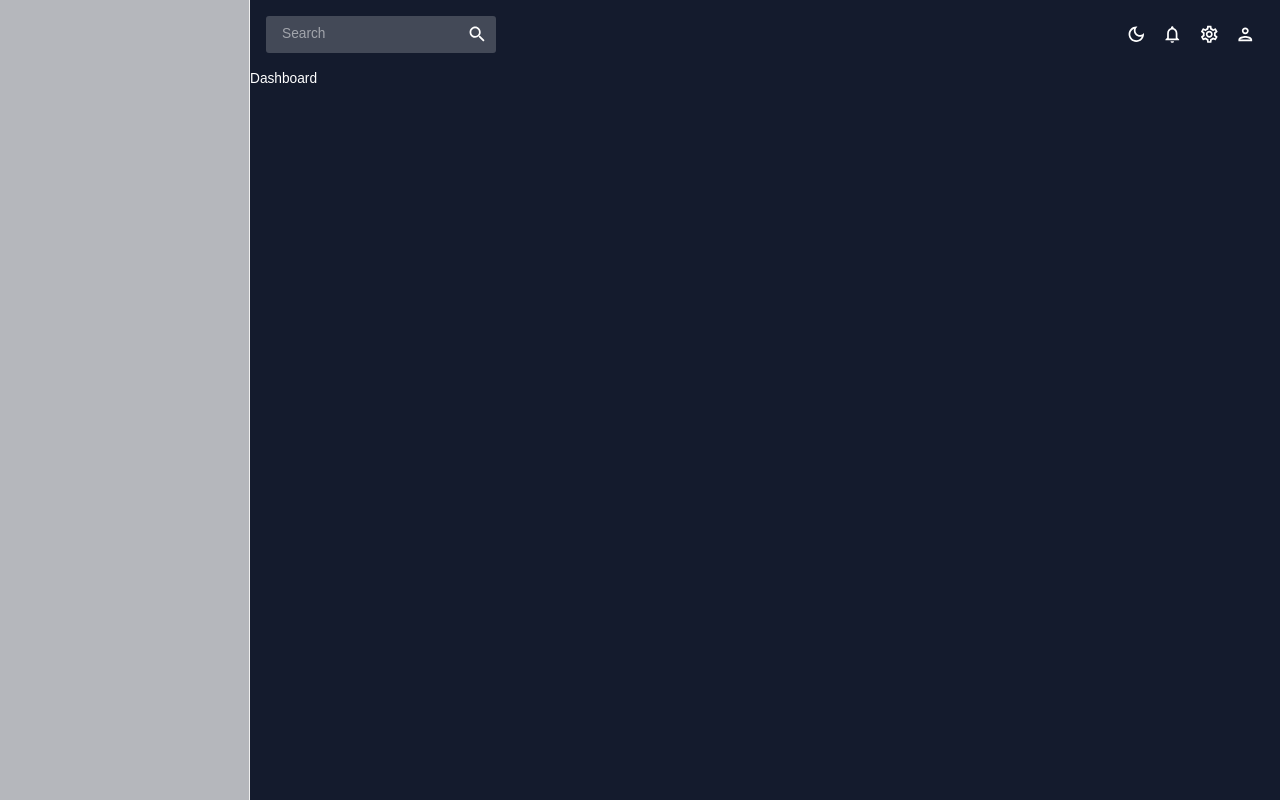
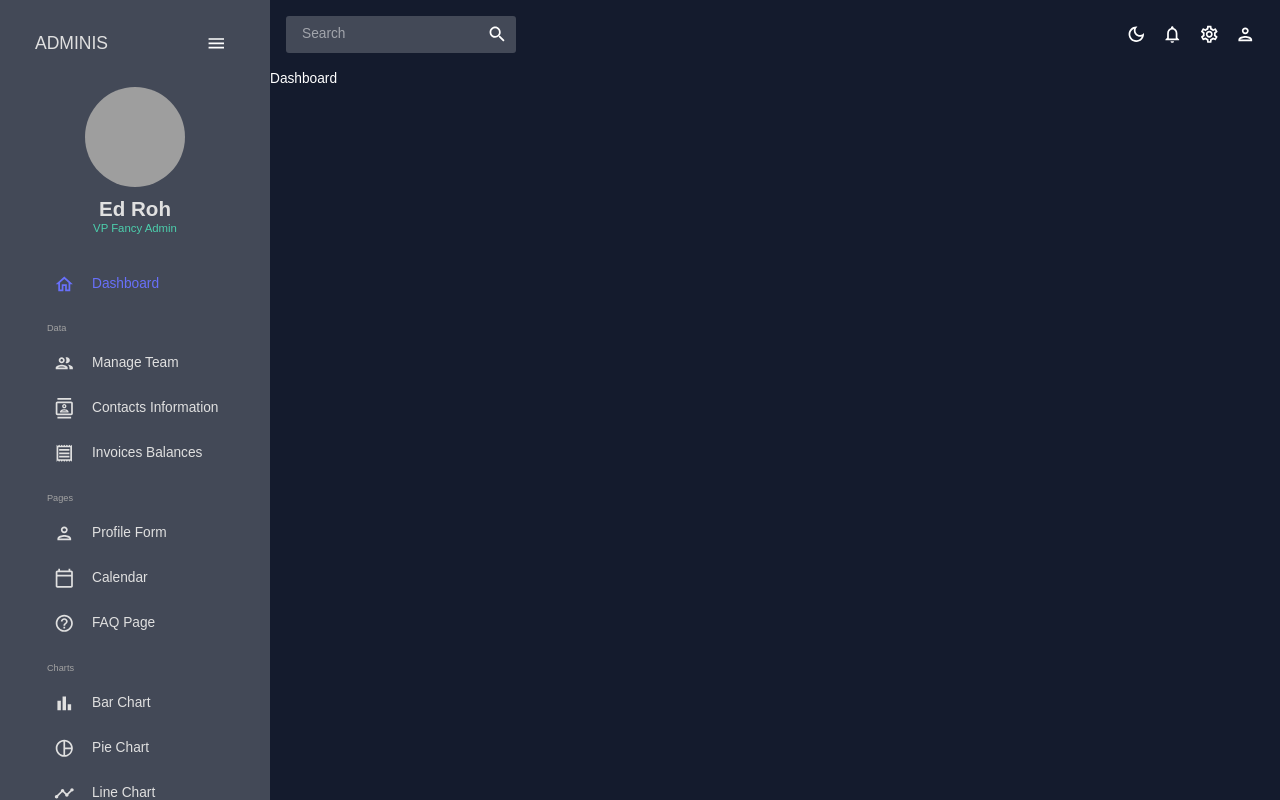
Before and after one commit to mutahir-muhammad/dashboard-portfolio, a React (Vite) app: page / in a window 1280 px wide. Built offline with nearby package versions, Linux system fonts and the light colour scheme; grey boxes are pictures that could not be loaded; a web font is replaced by a local one.

Commit message:
changed sidebar to older version

```diff
--- a/package.json
+++ b/package.json
@@ -27,7 +27,7 @@
     "formik": "^2.4.6",
     "react": "^18.3.1",
     "react-dom": "^18.3.1",
-    "react-pro-sidebar": "^1.1.0",
+    "react-pro-sidebar": "^0.7.1",
     "react-router-dom": "^6.27.0",
     "yup": "^1.4.0"
   },
--- a/src/scenes/global/Sidebar.jsx
+++ b/src/scenes/global/Sidebar.jsx
@@ -1,7 +1,8 @@
 import { useState } from "react";
-import { Sidebar, Menu, MenuItem } from "react-pro-sidebar";
+import { ProSidebar, Menu, MenuItem } from "react-pro-sidebar";
 import { Box, IconButton, Typography, useTheme } from "@mui/material";
 import { Link } from "react-router-dom";
+import "react-pro-sidebar/dist/css/styles.css";
 import { tokens } from "../../theme";
 import HomeOutlinedIcon from "@mui/icons-material/HomeOutlined";
 import PeopleOutlinedIcon from "@mui/icons-material/PeopleOutlined";
@@ -34,7 +35,7 @@ const Item = ({ title, to, icon, selected, setSelected }) => {
   );
 };
 
-const ProSidebar = () => {
+const Sidebar = () => {
   const theme = useTheme();
   const colors = tokens(theme.palette.mode);
   const [isCollapsed, setIsCollapsed] = useState(false);
@@ -60,7 +61,7 @@ const ProSidebar = () => {
         },
       }}
     >
-      <Sidebar collapsed={isCollapsed}>
+      <ProSidebar collapsed={isCollapsed}>
         <Menu iconShape="square">
           {/* LOGO AND MENU ICON */}
           <MenuItem
@@ -95,7 +96,7 @@ const ProSidebar = () => {
                   alt="profile-user"
                   width="100px"
                   height="100px"
-                  src={`../../assets/dp.jpg`}
+                  src={`../../assets/user.png`}
                   style={{ cursor: "pointer", borderRadius: "50%" }}
                 />
               </Box>
@@ -106,10 +107,10 @@ const ProSidebar = () => {
                   fontWeight="bold"
                   sx={{ m: "10px 0 0 0" }}
                 >
-                  Muhammad Mutahir
+                  Ed Roh
                 </Typography>
                 <Typography variant="h5" color={colors.greenAccent[500]}>
-                  Program Coordinator at ETL Online
+                  VP Fancy Admin
                 </Typography>
               </Box>
             </Box>
@@ -219,7 +220,7 @@ const ProSidebar = () => {
             />
           </Box>
         </Menu>
-      </Sidebar>
+      </ProSidebar>
     </Box>
   );
 };
```
Also changed, not shown: 1 other file (tests, documents, lock files or other folders).
